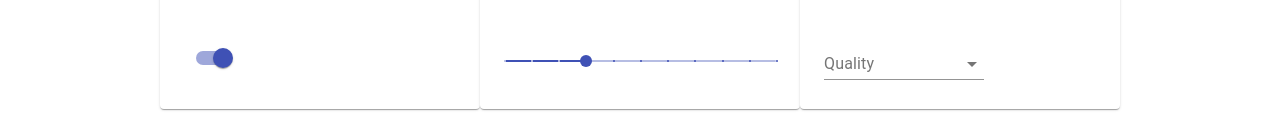
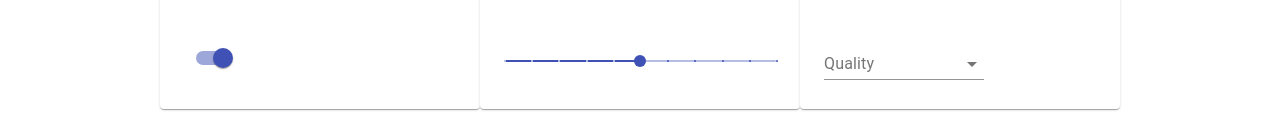
Before and after one commit to DavidAndreww/411_week3_musicApp, a React (Create React App) app: page / in a window 1280 px wide. Shown: the part 313-450 px from the top of the page. Built offline with nearby package versions, Linux system fonts and the light colour scheme.

Commit message:
cannot set up value of input fields to reflect state. unable to perform onchange event

```diff
--- a/src/components/CardSelect.js
+++ b/src/components/CardSelect.js
@@ -4,30 +4,24 @@ import MenuItem from "@material-ui/core/MenuItem";
 import FormControl from "@material-ui/core/FormControl";
 import InputLabel from "@material-ui/core/InputLabel";
 
-class CardSelect extends React.Component {
-  state= {
-    quality: ''
-  }
-   handleSelectChange = e => {
+const CardSelect = ({ handleCardActionChange }) => {
+  const handleSelectChange = e => {
     let quality = e.target.value;
     if (quality === "low") {
-      this.props.handleCardActionChange("Sound quality has been degraded.");
+      handleCardActionChange("Sound quality has been degraded.");
     }
-    this.setState({quality})
   };
 
-  render() {
   return (
     <FormControl className="select">
       <InputLabel>Quality</InputLabel>
-        <Select id="soundQuality" onChange={this.handleSelectChange}>
+      <Select id="soundQuality" onChange={handleSelectChange}>
         <MenuItem value="low">Low</MenuItem>
         <MenuItem value="normal">Normal</MenuItem>
         <MenuItem value="high">High</MenuItem>
       </Select>
     </FormControl>
   );
-  }
 };
 
 export default CardSelect;
--- /dev/null
+++ b/src/components/CardSlider.js
@@ -0,0 +1,36 @@
+import React from "react";
+import Slider from "@material-ui/core/Slider";
+
+class CardSlider extends React.Component {
+  state = {
+    volume: 50
+  };
+
+  handleSliderChange = value => {
+    let volume = value.target.textContent;
+    this.setState({ volume });
+    if (volume > 80) {
+      this.props.handleCardActionChange(
+        "Listening to music at high volume could cause long-term hearing loss"
+      );
+    }
+  };
+
+  render() {
+    return (
+      <Slider
+        defaultValue={30}
+        aria-labelledby="discrete-slider"
+        valueLabelDisplay="auto"
+        step={10}
+        marks
+        min={0}
+        max={100}
+        onChange={this.handleSliderChange}
+        value={this.state.volume}
+      />
+    );
+  }
+}
+
+export default CardSlider;
--- /dev/null
+++ b/src/components/CardSwitch.js
@@ -0,0 +1,24 @@
+import React from 'react';
+import Switch from '@material-ui/core/Switch'
+
+class CardSwitch extends React.Component {
+  state = {
+    isOnline: true
+  }
+
+  handleOnlineChange = () => {
+    let isOnline = !this.state.isOnline;
+    this.setState({isOnline})
+    if(isOnline === false){
+      this.props.handleCardActionChange("Your application is offline")
+    }
+  }
+
+  render() {
+    return (
+      <Switch color="primary" checked={this.state.isOnline} onChange={this.handleOnlineChange}/>
+    )
+  }
+}
+
+export default CardSwitch
--- a/src/components/Dashboard.js
+++ b/src/components/Dashboard.js
@@ -2,11 +2,11 @@ import React from "react";
 import Notifications from "./Notifications";
 
 //custom component imports
+import CardSwitch from './CardSwitch';
+import CardSlider from './CardSlider'
 import CardSelect from "./CardSelect";
 
 //material UI Imports
-import Switch from "@material-ui/core/Switch";
-import Slider from "@material-ui/core/Slider";
 import CardActions from "@material-ui/core/CardActions";
 import CardContent from "@material-ui/core/CardContent";
 import Card from "@material-ui/core/Card";
@@ -15,7 +15,6 @@ import Typography from "@material-ui/core/Typography";
 class Dashboard extends React.Component {
   state = {
     notifications: [],
-    isOnline: true,
     volume: 0
   };
   // handles updated notifications for each card action
@@ -25,19 +24,10 @@ class Dashboard extends React.Component {
       notifications: [...notifications, message]
     });
   };
-  // handles changes for switch component
-  handleOnlineChange = () => {
-    let isOnline = !this.state.isOnline;
-    this.setState({ isOnline });
-    if (isOnline === false) {
-      this.handleCardActionChange("Your application is offline.");
-    }
-  };
   //handles change for slider component
   handleSliderChange = value => {
     let volume = value.target.textContent;
     this.setState({volume})
-    console.log(value);
     if (volume > 80) {
       this.handleCardActionChange(
         "Listening to music at high volume could cause long-term hearing loss."
@@ -59,10 +49,8 @@ class Dashboard extends React.Component {
               </Typography>
             </CardContent>
             <CardActions>
-              <Switch
-                color="primary"
-                checked={this.state.isOnline}
-                onChange={this.handleOnlineChange}
+              <CardSwitch
+                handleCardActionChange={this.handleCardActionChange}
               />
             </CardActions>
           </Card>
@@ -76,15 +64,8 @@ class Dashboard extends React.Component {
               </Typography>
             </CardContent>
             <CardActions>
-              <Slider
-                defaultValue={30}
-                aria-labelledby="discrete-slider"
-                valueLabelDisplay="auto"
-                step={10}
-                marks
-                min={0}
-                max={100}
-                onChange={this.handleSliderChange}
+              <CardSlider
+                handleCardActionChange={this.handleCardActionChange}
               />
             </CardActions>
           </Card>
```
Lines whose indentation alone changed are shown as unchanged.
